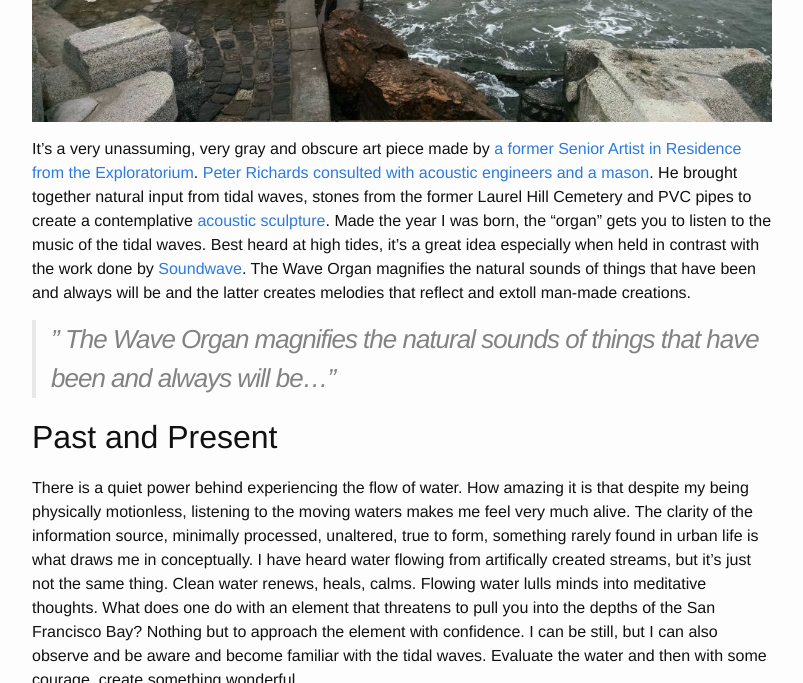
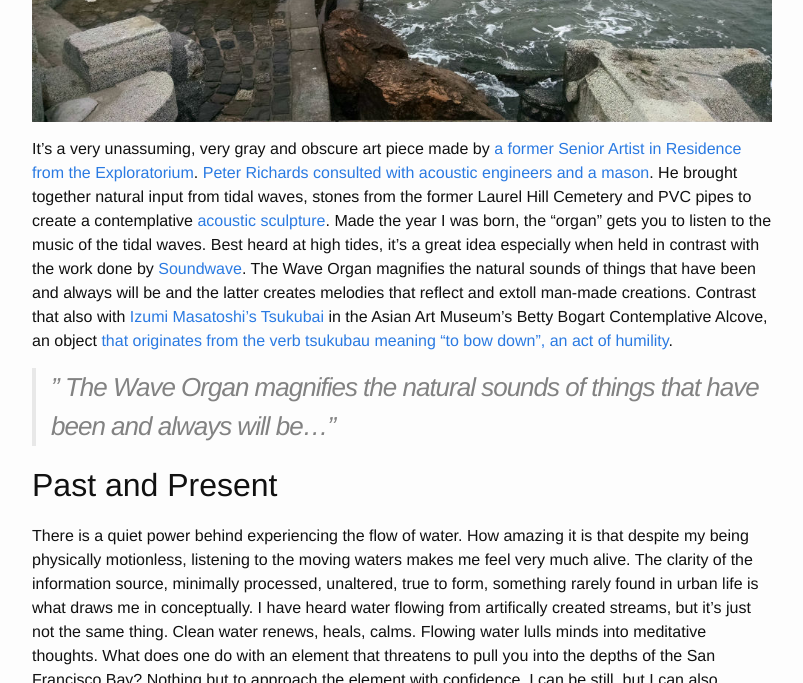
Before and after one commit to avenuemagpie/art-design, a Jekyll site: the page built from _posts/2016-08-21-wave-organ.markdown, in a window 1280 px wide and 900 px high, scrolled down 558 px, cut to the strip 0-683 px from the top of the window. Shown: the whole strip, without its empty margins (238-1041 px from the left). Built offline with Jekyll 4.4.1, drawn with Linux system fonts in a browser that asks for light colours; comment, search, counter and statistics services are not loaded.

Commit message:
copy eit

```diff
--- a/_posts/2016-08-21-wave-organ.markdown
+++ b/_posts/2016-08-21-wave-organ.markdown
@@ -19,7 +19,7 @@
 
 ![Peter Richard's Wave Organ in San Francisco](/images/wave-organ-sf.jpg)
 
-It’s a very unassuming, very gray and obscure art piece made by [a former Senior Artist in Residence from the Exploratorium](http://www.exploratorium.edu/visit/wave-organ). [Peter Richards consulted with acoustic engineers and a mason](https://www.olats.org/studiolab/Peter_Richards.pdf). He brought together natural input from tidal waves, stones from the former Laurel Hill Cemetery and PVC pipes to create a contemplative [acoustic sculpture](https://en.wikipedia.org/wiki/Wave_Organ). Made the year I was born, the "organ" gets you to listen to the music of the tidal waves. Best heard at high tides, it’s a great idea especially when held in contrast with the work done by [Soundwave](http://soundwavesf.com/7/material-notation/). The Wave Organ magnifies the natural sounds of things that have been and always will be and the latter creates melodies that reflect and extoll man-made creations.
+It’s a very unassuming, very gray and obscure art piece made by [a former Senior Artist in Residence from the Exploratorium](http://www.exploratorium.edu/visit/wave-organ). [Peter Richards consulted with acoustic engineers and a mason](https://www.olats.org/studiolab/Peter_Richards.pdf). He brought together natural input from tidal waves, stones from the former Laurel Hill Cemetery and PVC pipes to create a contemplative [acoustic sculpture](https://en.wikipedia.org/wiki/Wave_Organ). Made the year I was born, the "organ" gets you to listen to the music of the tidal waves. Best heard at high tides, it’s a great idea especially when held in contrast with the work done by [Soundwave](http://soundwavesf.com/7/material-notation/). The Wave Organ magnifies the natural sounds of things that have been and always will be and the latter creates melodies that reflect and extoll man-made creations. Contrast that also with  [Izumi Masatoshi's Tsukubai](http://searchcollection.asianart.org/view/objects/asitem/id/24100) in the Asian Art Museum's Betty Bogart Contemplative Alcove, an object [that originates from the verb tsukubau meaning "to bow down", an act of humility](https://en.wikipedia.org/wiki/Tsukubai).
 
 > ### " The Wave Organ magnifies the natural sounds of things that have been and always will be..."
 
```
